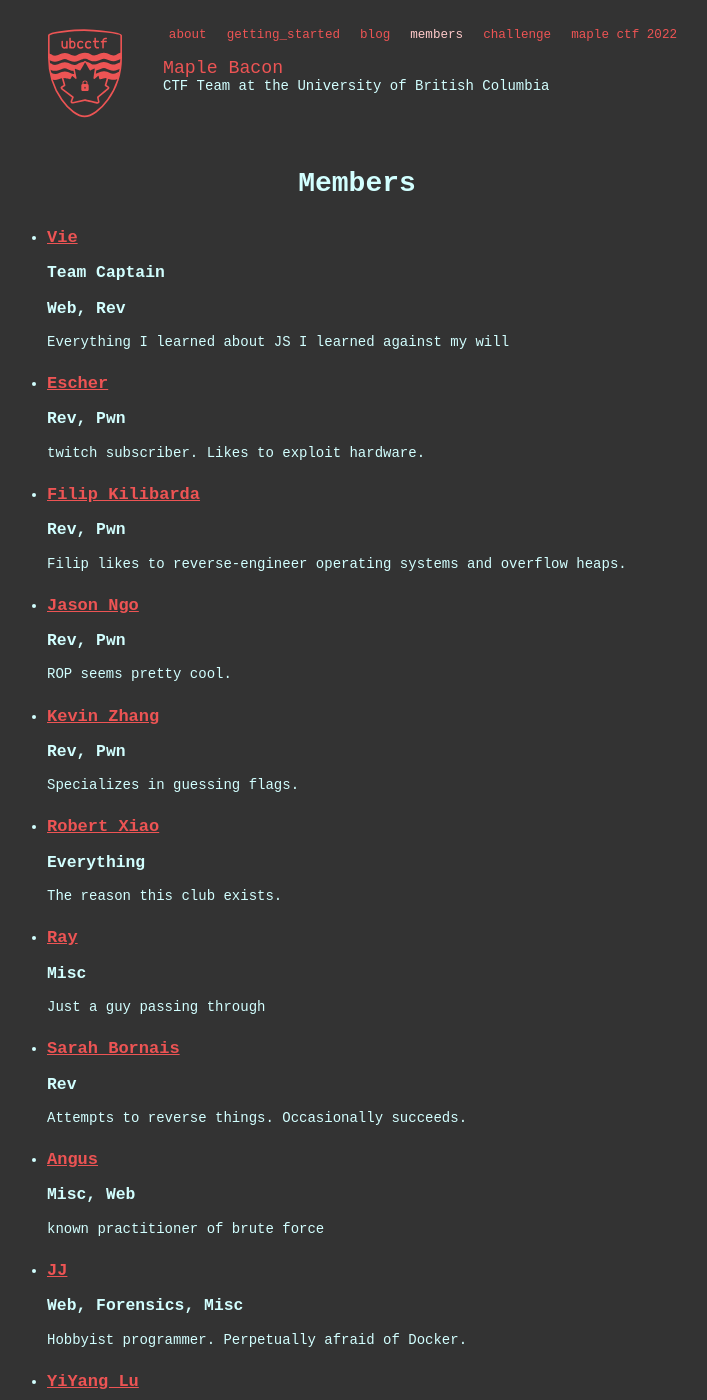
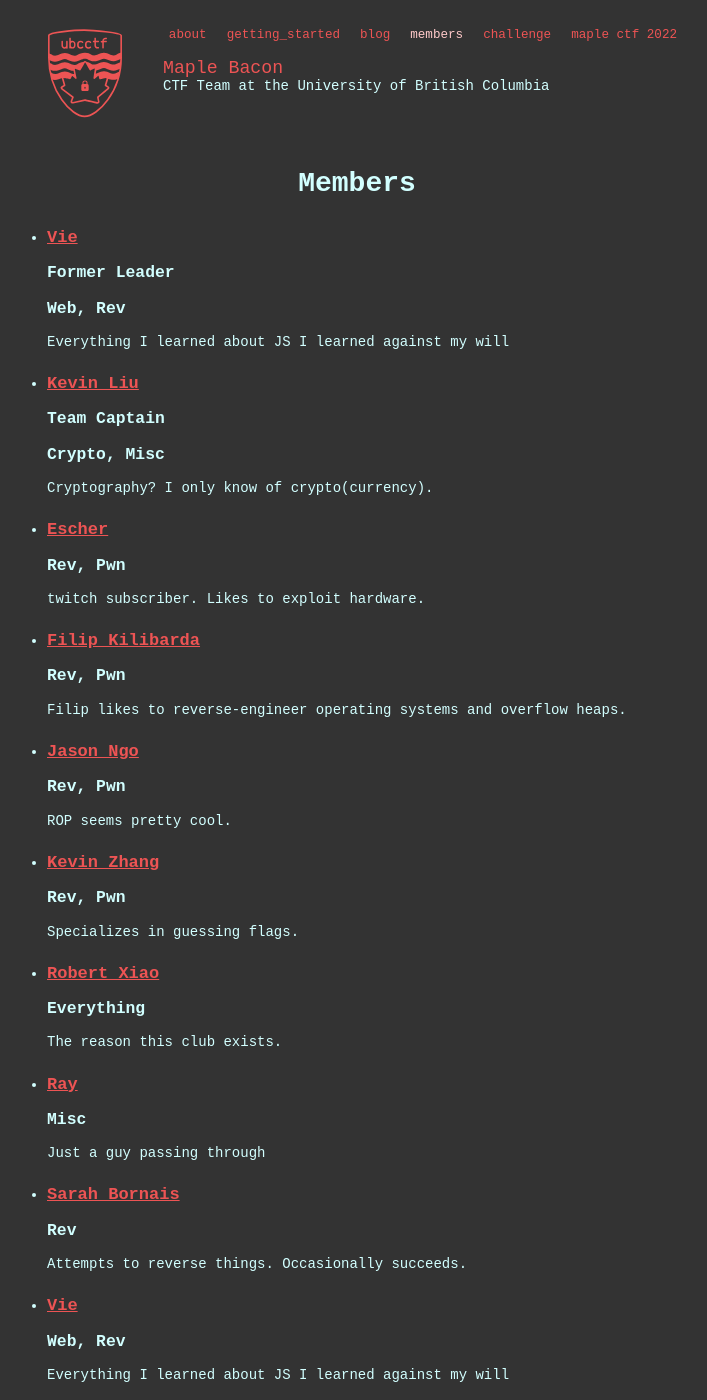
Before and after one commit to ubcctf/ubcctf.github.io, a Jekyll site: the page built from members.html, in a window 1280 px wide and 1400 px high. Shown: the whole window, without its empty margins (283-990 px from the left). Built offline with Jekyll 4.4.1, drawn with Linux system fonts in a browser that asks for light colours; nearby versions of some CDN libraries; some web fonts are replaced; some of the changed text lies outside the part shown.

Commit message:
Update captain & vEvergarden authors page

```diff
--- a/_authors/vEvergarden.md
+++ b/_authors/vEvergarden.md
@@ -1,9 +1,10 @@
 ---
 short_name: vEvergarden
 name: Kevin Liu
-position: Crypto
-website: https://kevinl10.github.io/
-website_title: kevinl10.github.io
+position: Crypto, Misc
+website: https://kevinliu.me
+website_title: kevinliu.me
 layout: author
+captain: true
 ---
-Enjoys guessing crypto papers. Also trying to learn web.
+Cryptography? I only know of crypto(currency).
--- a/members.html
+++ b/members.html
@@ -3,6 +3,19 @@
 title: Members
 ---
 <h1>Members</h1>
+
+<ul>
+  {% for author in site.authors %}
+  {% if author.former_captain == true %}
+  <li>
+    <h2><a href="{{ author.url }}">{{ author.name }}</a></h2>
+    <h3>Former Leader</h3>
+    <h3>{{ author.position }}</h3>
+    <p>{{ author.content | markdownify }}</p>
+  </li>
+  {% endif %}
+  {% endfor %}
+</ul>
 
 <ul>
   {% for author in site.authors %}
```
Also changed, not shown: _authors/Vie.md (+1 -1 lines).
